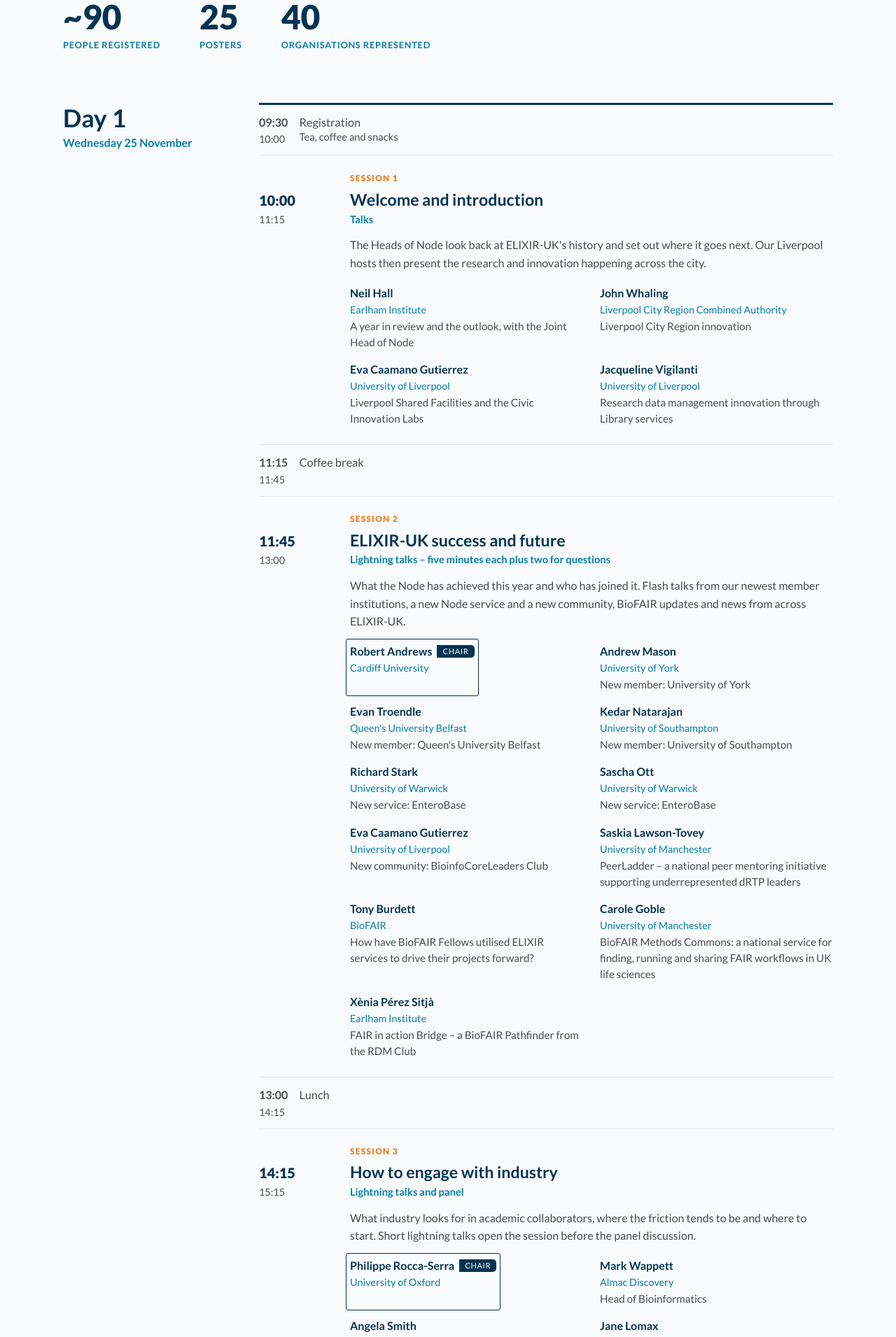
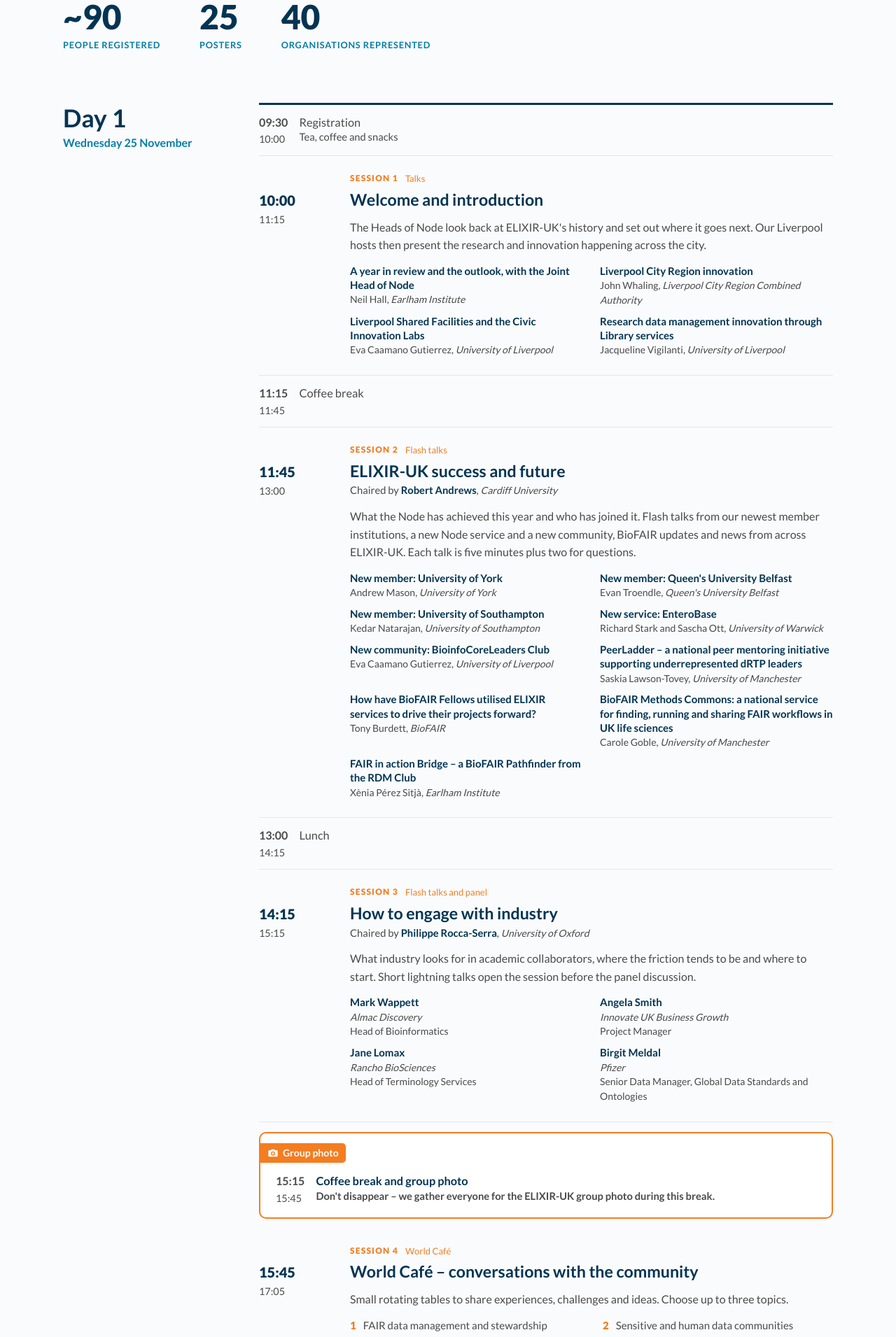
Before and after one commit to elixir-uk/all-hands, a Jekyll site: the page built from 2026/index.md, in a window 1280 px wide. Shown: the part 617-2528 px from the top of the page at 70% size. Built offline with Jekyll 4.4.1, drawn with Linux system fonts in a browser that asks for light colours; some of the changed text lies outside the part shown.

Commit message:
update programme and style

```diff
--- a/_data/2026.yml
+++ b/_data/2026.yml
@@ -167,7 +167,7 @@ speakers:
 #   start / end   – 24h times, UK time
 #   kind          – session | break | social | colocated
 #   chair         – { id: speaker-id }
-#   people        – { id: speaker-id, topic: "" }, or { name: "", org: "", topic: "" } for groups and TBCs
+#   people        – { id: speaker-id, topic: "" }, or { ids: [id, id], topic: "" } for a shared talk, or { name: "", org: "", topic: "" } for groups and TBCs
 #   interactive   – buttons on the /live/ page only (label + url)
 #   slides        – shown on every page once added (post-event archive)
 days:
@@ -207,17 +207,16 @@ days:
         number: 2
         title: ELIXIR-UK success and future
         chair: { id: robert-andrews }
-        format: Lightning talks – five minutes each plus two for questions
+        format: Flash talks
         description: >-
           What the Node has achieved this year and who has joined it. Flash talks from our newest member
           institutions, a new Node service and a new community, BioFAIR updates and news from across
-          ELIXIR-UK.
+          ELIXIR-UK. Each talk is five minutes plus two for questions.
         people:
           - { id: andrew-mason, topic: "New member: University of York" }
           - { id: evan-troendle, topic: "New member: Queen's University Belfast" }
           - { id: kedar-natarajan, topic: "New member: University of Southampton" }
-          - { id: richard-stark, topic: "New service: EnteroBase" }
-          - { id: sascha-ott, topic: "New service: EnteroBase" }
+          - { ids: [richard-stark, sascha-ott], topic: "New service: EnteroBase" }
           - { id: eva-caamano, topic: "New community: BioinfoCoreLeaders Club" }
           - { id: saskia-lawson-tovey, topic: "PeerLadder – a national peer mentoring initiative supporting underrepresented dRTP leaders" }
           - { id: tony-burdett, topic: "How have BioFAIR Fellows utilised ELIXIR services to drive their projects forward?" }
@@ -236,7 +235,7 @@ days:
         kind: session
         number: 3
         title: How to engage with industry
-        format: Lightning talks and panel
+        format: Flash talks and panel
         description: >-
           What industry looks for in academic collaborators, where the friction tends to be and
           where to start. Short lightning talks open the session before the panel discussion.
@@ -263,7 +262,7 @@ days:
         kind: session
         number: 4
         title: World Café – conversations with the community
-        format: Interactive rotating discussions
+        format: World Café
         description: >-
           Small rotating tables to share experiences, challenges and ideas. Choose up to three topics.
         topics:
@@ -275,6 +274,7 @@ days:
           - Turning DMPs into living, actionable documents
           - New to ELIXIR-UK?
           - "BioFAIR: ask away"
+          - Careers and mentoring programmes
         interactive:
           - label: Choose your three topics
             url: ""
@@ -287,9 +287,10 @@ days:
         kind: session
         number: 5
         title: Posters
-        format: Poster session – the bar opens
+        format: Poster session
         description: >-
           Research, technical resources and community initiatives – browse the abstracts before you go.
+          The bar opens.
         links:
           - label: All poster abstracts
             url: /2026/posters/
@@ -322,7 +323,7 @@ days:
         kind: session
         number: 6
         title: Sustaining our resources
-        format: Keynote, case studies and panel
+        format: Talks and panel
         description: >-
           How ELIXIR-UK's endorsed services can adapt as funding changes – a keynote on sustaining
           bioinformatics infrastructure, case studies of different funding models and a panel on
@@ -348,7 +349,7 @@ days:
         kind: session
         number: 7
         title: "AI-ready bioscience data: what makes a dataset fit for AI?"
-        format: Introduction and parallel working strands
+        format: Workshop
         description: >-
           AIBIO-UK's AI-Ready Bioscience Datasets working group (AIRBDS) is building a catalogue of
           AI-ready bioscience datasets and has developed the AIRBDS Core metric – 25 yes-or-no
@@ -395,7 +396,7 @@ days:
         end: "17:00"
         kind: colocated
         title: "Joint Statement Workshop: shaping a position on AI-ready bioscience datasets"
-        format: Co-located workshop, up to three hours
+        format: Workshop
         description: >-
           Participants draft a position statement for data producers, resource managers, scientists,
           funders and policymakers – covering the key AI-readiness issues, gaps in current practice,
@@ -414,7 +415,8 @@ days:
         end: "18:30"
         kind: colocated
         title: ELIXIR-UK Scientific and Industry Advisory Board (SIAB) annual meeting
-        format: Co-located – for SIAB and Management Committee members only
+        format: Meeting
+        note: For SIAB and Management Committee members only
         slides: ""
 
 # Posters live in _data/posters/2026.yml (generated by scripts/posters_from_clickup.py)
--- a/_includes/days.html
+++ b/_includes/days.html
@@ -7,7 +7,22 @@
   </header>
   <div class="day__list">
   {%- for s in day.sessions %}
+    {%- comment -%} Co-located sessions that start at the same time run in parallel – shown side by side {%- endcomment -%}
+    {%- assign i = forloop.index0 -%}
+    {%- assign prev = nil -%}{%- if i > 0 -%}{%- assign prev = day.sessions[forloop.index0 | minus: 1] -%}{%- endif -%}
+    {%- assign next = day.sessions[forloop.index] -%}
+    {%- assign with_prev = false -%}{%- if s.kind == 'colocated' and prev.kind == 'colocated' and prev.start == s.start -%}{%- assign with_prev = true -%}{%- endif -%}
+    {%- assign with_next = false -%}{%- if s.kind == 'colocated' and next.kind == 'colocated' and next.start == s.start -%}{%- assign with_next = true -%}{%- endif -%}
+    {%- if with_next and with_prev == false %}
+    <div class="parallel">
+      <p class="slot__time parallel__time">{{ s.start }}<span class="parallel__label">In parallel</span></p>
+      <div class="parallel__cols">
+    {%- endif %}
     {% include session.html s=s day=day.date live=include.live %}
+    {%- if with_prev and with_next == false %}
+      </div>
+    </div>
+    {%- endif %}
   {%- endfor %}
   </div>
 </section>
--- a/_includes/person.html
+++ b/_includes/person.html
@@ -11,11 +11,35 @@
   {%- assign pn = p.name -%}{%- assign po = p.org -%}{%- assign pr = p.role -%}{%- assign pid = "" -%}
 {%- endif -%}
 {%- assign pt = p.topic | default: pr -%}
-<li{% if include.chair %} class="chair"{% endif %}>
-  {%- if pn == "" or pn == nil %}<strong>Speaker TBC</strong>
-  {%- elsif pid != "" %}<a class="person" href="{{ '/' | append: page.event | append: '/speakers/' | relative_url }}#{{ pid }}"><strong>{{ pn }}</strong></a>
-  {%- else %}<strong>{{ pn }}</strong>{% endif %}
-  {%- if include.chair %} <span class="role">Chair</span>{% endif %}
+{%- comment -%}
+  Talks lead with the talk title, speaker underneath. Name-first for people with no talk title
+  (panel members, roles).
+{%- endcomment -%}
+{%- assign talk_led = false -%}
+{%- if p.topic and p.topic != "" -%}{%- assign talk_led = true -%}{%- endif -%}
+{%- if pn == "" or pn == nil -%}{%- assign pn = "Speaker TBC" -%}{%- endif -%}
+{%- if talk_led %}
+<li class="talk">
+  <strong>{{ pt }}</strong>
+  <br><span class="talk__by">
+  {%- if p.ids -%}
+    {%- comment -%} Shared talk: "A and B, Org" when they share an org, otherwise "A, Org and B, Org" {%- endcomment -%}
+    {%- assign group = ev.speakers | where_exp: "x", "p.ids contains x.id" -%}
+    {%- assign orgs = group | map: "org" | uniq -%}
+    {%- if orgs.size == 1 -%}
+      {{ group | map: "name" | array_to_sentence_string }}, <span class="org">{{ orgs.first }}</span>
+    {%- else -%}
+      {%- for g in group %}{% if forloop.index > 1 %}{% if forloop.last %} and {% else %}, {% endif %}{% endif %}{{ g.name }}, <span class="org">{{ g.org }}</span>{% endfor -%}
+    {%- endif -%}
+  {%- else -%}
+    {{ pn }}{% if po != "" and po != nil %}, <span class="org">{{ po }}</span>{% endif %}
+  {%- endif -%}
+  </span>
+</li>
+{%- else %}
+<li>
+  <strong>{{ pn }}</strong>
   {%- if po != "" and po != nil %}<br><span class="org">{{ po }}</span>{% endif %}
-  {%- if pt != "" and pt != nil and include.chair != true %}<br><span class="topic">{{ pt }}</span>{% endif %}
+  {%- if pt != "" and pt != nil %}<br><span class="topic">{{ pt }}</span>{% endif %}
 </li>
+{%- endif %}
--- a/_includes/session.html
+++ b/_includes/session.html
@@ -6,14 +6,17 @@
          data-start="{{ include.day }}T{{ s.start }}" data-end="{{ include.day }}T{{ s.end }}">
   {%- if s.highlight %}<span class="flag slot__flag"><svg class="icon" viewBox="0 0 24 24" aria-hidden="true"><path d="M9 4 7.2 6H4a2 2 0 0 0-2 2v10a2 2 0 0 0 2 2h16a2 2 0 0 0 2-2V8a2 2 0 0 0-2-2h-3.2L15 4H9zm3 4.5a4.5 4.5 0 1 1 0 9 4.5 4.5 0 0 1 0-9zm0 2a2.5 2.5 0 1 0 0 5 2.5 2.5 0 0 0 0-5z" fill="currentColor"/></svg>{{ s.highlight }}</span>{% endif %}
   {%- if s.kind == 'session' or s.kind == 'colocated' %}
-    {%- if s.number %}<span class="flag slot__flag">Session {{ s.number }}</span>
-    {%- elsif s.kind == 'colocated' %}<span class="flag flag--blue slot__flag">Co-located</span>{% endif %}
+    {%- if s.number %}<span class="flag slot__flag">Session {{ s.number }}{% if s.format %}<span class="slot__type">{{ s.format }}</span>{% endif %}</span>
+    {%- elsif s.kind == 'colocated' %}<span class="flag flag--blue slot__flag">Co-located{% if s.format %}<span class="slot__type">{{ s.format }}</span>{% endif %}</span>{% endif %}
   {%- endif %}
   <div class="slot__grid">
     <p class="slot__time">{{ s.start }}<span class="slot__sep">–</span><span class="slot__end">{{ s.end }}</span></p>
     <div class="slot__body">
       <h3 class="slot__title">{{ s.title }}</h3>
-      {%- if s.format %}<p class="slot__format">{{ s.format }}</p>{% endif %}
+      {%- if s.chair %}
+        {%- assign ch = site.data[page.event].speakers | where: "id", s.chair.id | first | default: s.chair -%}
+        <p class="slot__chair">Chaired by <strong>{{ ch.name }}</strong>{% if ch.org %}, <span class="org">{{ ch.org }}</span>{% endif %}</p>
+      {%- endif %}
       {%- if s.note %}<p class="slot__note">{{ s.note }}</p>{% endif %}
 
       {%- if s.kind == 'session' or s.kind == 'colocated' %}
@@ -23,9 +26,8 @@
         <ol class="topics">{% for t in s.topics %}<li><span>{{ forloop.index }}</span>{{ t }}</li>{% endfor %}</ol>
         {%- endif %}
 
-        {%- if s.chair or s.people or s.organisers %}
+        {%- if s.people or s.organisers %}
         <ul class="people">
-          {%- if s.chair %}{% include person.html p=s.chair chair=true %}{% endif %}
           {%- for person in s.people %}{% include person.html p=person %}{% endfor %}
           {%- if s.organisers %}<li class="organisers">{{ s.organisers }}</li>{% endif %}
         </ul>
--- a/_layouts/speakers.html
+++ b/_layouts/speakers.html
@@ -22,7 +22,8 @@ layout: default
         <p class="speaker__sessions">
         {%- for day in ev.days %}{% for s in day.sessions %}
           {%- assign hit = s.people | where: "id", sp.id -%}
-          {%- if hit.size > 0 or s.chair.id == sp.id %}
+          {%- assign shared = s.people | where: "ids", sp.id -%}
+          {%- if hit.size > 0 or shared.size > 0 or s.chair.id == sp.id %}
           <a class="speaker__link" href="{{ base }}#s-{{ day.date }}-{{ s.start | remove: ':' }}">
             {%- if s.number %}Session {{ s.number }}{% else %}{{ s.title }}{% endif %}{% if s.chair.id == sp.id %} · Chair{% endif %}</a>
           {%- endif %}
--- a/assets/css/style.css
+++ b/assets/css/style.css
@@ -89,7 +89,8 @@ img { max-width: 100%; }
 .slot__time { margin: 0; font-weight: 900; color: var(--navy); font-size: 1.05rem; font-variant-numeric: tabular-nums; }
 .slot__sep, .slot__end { font-weight: 400; color: var(--text); font-size: .9rem; }
 .slot__title { font-size: 1.35rem; margin: 2px 0 2px; }
-.slot__format { margin: 0; color: var(--blue); font-weight: 700; font-size: .92rem; }
+.slot__chair { margin: 2px 0 0; font-size: .92rem; }
+.slot__chair strong { color: var(--navy); }
 .slot__desc { margin: 12px 0 0; }
 .slot__note { margin: 0; }
 
@@ -103,16 +104,12 @@ img { max-width: 100%; }
 .is-live .slot.is-past { opacity: .5; }
 
 /* People */
-.people { list-style: none; padding: 0; margin: 18px 0 0; display: grid; gap: 14px; }
-.people li { border-left: 3px solid var(--line); padding-left: 12px; line-height: 1.45; }
+.people { list-style: none; padding: 0; margin: 14px 0 0; display: grid; gap: 10px; }
+.people li { border-left: 3px solid var(--line); padding-left: 12px; line-height: 1.35; font-size: 15px; }
 .people strong { color: var(--navy); }
-.people .org { font-size: .9rem; color: var(--blue); }
-.people .topic { font-size: .95rem; }
-.people .role { display: inline-block; background: var(--navy); color: #fff; font-size: 11px; text-transform: uppercase;
-  letter-spacing: .06em; padding: 1px 8px; border-radius: 0 5px 5px 0; margin-left: 4px; vertical-align: 2px; }
-/* outline (not border/padding) so the chair's text stays aligned with the other speakers */
-.people .chair { justify-self: start; position: relative; }
-.people .chair::before { content: ""; position: absolute; inset: -6px; border: 1px solid var(--navy); border-radius: 3px; pointer-events: none; }
+.people .org, .slot__chair .org { font-size: 14px; font-style: italic; color: var(--text); }
+.people .topic { font-size: 14px; }
+.people .talk__by { font-size: 14px; color: var(--text); }
 .people .organisers { border-left-color: var(--orange); font-size: .92rem; }
 
 /* World Café topics – numbered tiles */
@@ -164,7 +161,7 @@ img { max-width: 100%; }
   .slot__sep { display: none; }
   .slot__end { display: block; }
   .topics { grid-template-columns: 1fr 1fr; }
-  .people { grid-template-columns: 1fr 1fr; gap: 16px 24px; }
+  .people { grid-template-columns: 1fr 1fr; gap: 10px 24px; }
   .logistics__card { grid-template-columns: 1.2fr 1fr; padding: 40px; }
 }
 @media (min-width: 980px) {
@@ -216,8 +213,6 @@ img { max-width: 100%; }
 .speaker__sessions { display: flex; flex-wrap: wrap; gap: 6px; margin: 8px 0 0; }
 .speaker__sessions .flag { text-decoration: none; }
 .speaker__sessions .flag:hover { background: var(--navy); color: #fff; }
-a.person { text-decoration: none; }
-a.person:hover strong { color: var(--orange); }
 
 /* ── Logistics page ───────────────────────────────────────── */
 .venue { margin-top: 48px; padding: 28px; display: grid; gap: 20px; align-items: center; overflow: hidden; }
@@ -346,6 +341,8 @@ a.person:hover strong { color: var(--orange); }
 .slot .slot__flag { display: inline-flex; background: none; color: var(--orange); padding: 0; border-radius: 0;
   font-size: 12px; font-weight: 900; text-transform: uppercase; letter-spacing: .1em; margin: 24px 0 0; }
 .slot .slot__flag.flag--blue { color: var(--blue); }
+/* Session type next to the session number – light, so it doesn't compete with the title */
+.slot__type { color: inherit; font-weight: 400; text-transform: none; letter-spacing: normal; font-size: 13px; margin-left: 10px; }
 .slot .slot__flag + .slot__grid { padding-top: 4px; }
 .slot__time { font-size: 1.25rem; }
 .slot__title { font-size: 1.45rem; }
@@ -368,9 +365,9 @@ a.person:hover strong { color: var(--orange); }
 .people li, .people .organisers { border-left: 0; padding-left: 0; }
 
 /* World Café topics – numbered list, no tiles */
-.topics { gap: 2px 32px; counter-reset: none; }
-.topics li { background: none; border-radius: 0; padding: 6px 0; align-items: baseline; }
-.topics li span { width: auto; height: auto; background: none; color: var(--orange); border-radius: 0; font-size: 1rem; }
+.topics { gap: 6px 32px; margin-top: 14px; counter-reset: none; }
+.topics li { background: none; border-radius: 0; padding: 0; align-items: baseline; font-size: 15px; gap: 10px; }
+.topics li span { width: auto; height: auto; background: none; color: var(--orange); border-radius: 0; font-size: 15px; }
 
 /* Registration closed note in the hero – no side line */
 .reg--hero .reg__closed { border-left: 0; border-radius: 5px; }
@@ -379,3 +376,22 @@ a.person:hover strong { color: var(--orange); }
   .slot .slot__flag { margin-left: 130px; }
   .slot__grid { grid-template-columns: 110px 1fr; }
 }
+
+/* Parallel co-located sessions – side by side, sharing one start time */
+.parallel { display: grid; gap: 8px; padding: 24px 0 26px; border-bottom: 1px solid var(--line); }
+.parallel__label { display: block; font-size: 13px; font-weight: 400; color: #6b7780; }
+.parallel__cols { display: grid; gap: 24px 32px; }
+.parallel .slot { border-bottom: 0; }
+.parallel .slot .slot__flag { margin: 0; }
+.parallel .slot__grid { grid-template-columns: 1fr; padding: 4px 0 0; gap: 4px; }
+.parallel .slot .slot__time { order: 1; font-size: 14px; font-weight: 400; color: var(--text); }
+.parallel .slot .slot__sep { display: inline; font-size: 14px; }
+.parallel .slot .slot__end { display: inline; font-size: 14px; }
+.parallel .slot__body { display: contents; }
+.parallel .slot__title { order: 0; }
+.parallel .slot__title ~ * { order: 2; }
+@media (min-width: 720px) {
+  .parallel { grid-template-columns: 110px 1fr; gap: 20px; }
+  .parallel__cols { grid-template-columns: 1fr 1fr; }
+  .parallel .slot .slot__flag { margin-left: 0; }
+}
```
